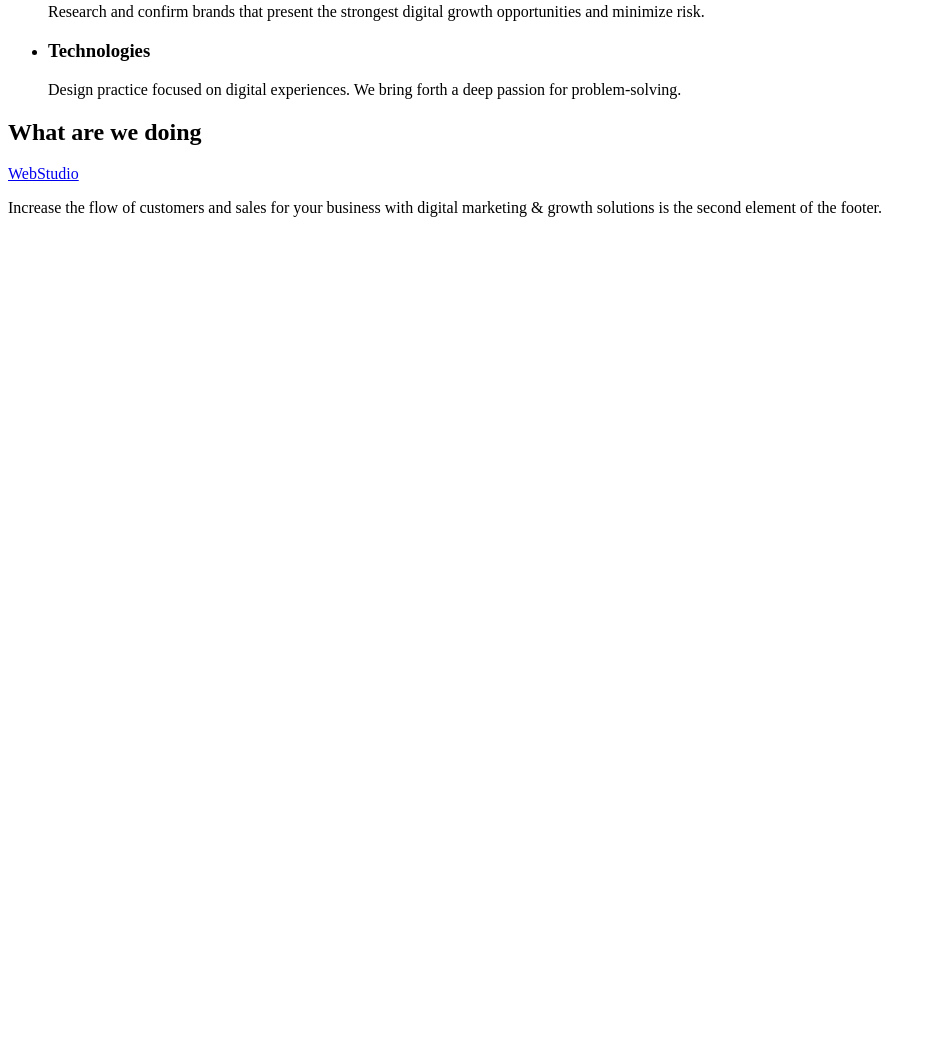
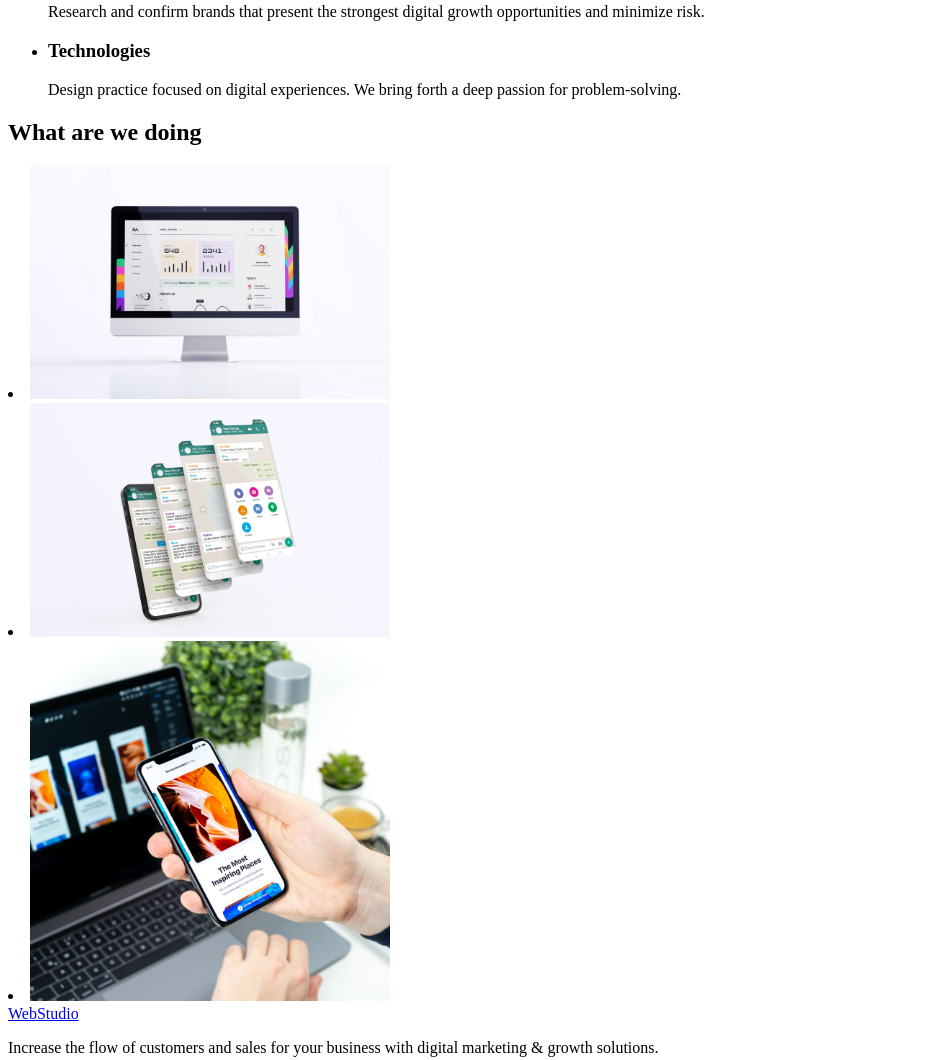
Before and after one commit to icesaiah7986/goit-markup-hw-01, a plain HTML site: page index.html in a window 1280 px wide. Shown: the part 495-1555 px from the top of the page, without its empty margins (0-931 px from the left). Before the commit the page ends 800 px from the top, so only its background shows below. Drawn offline with Linux system fonts and the light colour scheme.

Commit message:
added image

```diff
--- a/index.html
+++ b/index.html
@@ -59,13 +59,22 @@
     </section>
     <section>
       <h2>What are we doing</h2>
+      <li>
+        <img src="./images/what-are-we-doing-img1.jpg" alt="Computer" width="360">
+      </li>
+      <li>
+        <img src="./images/what-are-we-doing-img2.jpg" alt="Text Message" width="360">
+      </li>
+      <li>
+        <img src="./images/what-are-we-doing-img3.jpg" alt="Mobile Phone" width="360">
+      </li>
     </section>
     <section></section>
 
   </main>
   <footer>
     <a href="./index.html"> WebStudio</a>
-    <p>Increase the flow of customers and sales for your business with digital marketing & growth solutions is the second element of the footer.</p>
+    <p>Increase the flow of customers and sales for your business with digital marketing & growth solutions.</p>
   </footer>
 
 </body>
```
Also changed, not shown: images/our-team-img1.jpg (added), images/our-team-img2.jpg (added), images/what-are-we-doing-img1.jpg (added), images/what-are-we-doing-img2.jpg (added), images/what-are-we-doing-img3.jpg (added), 2 other files.
